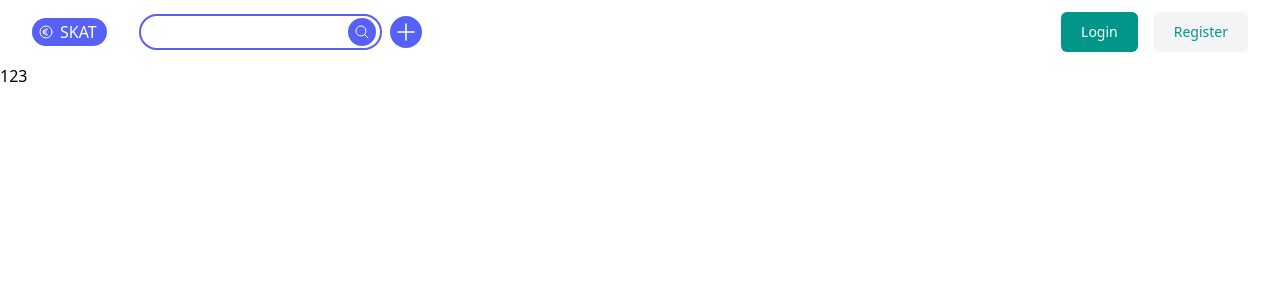
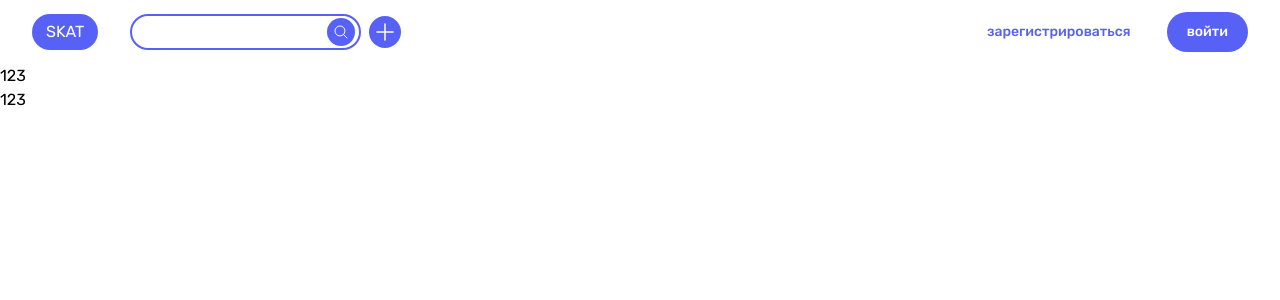
Before and after one commit to vgbhj/SKAT, a Vue app in the folder frontend/: page / in a window 1280 px wide. Shown: the top 300 px of the page. Built offline with nearby package versions, Linux system fonts and the light colour scheme.

Commit message:
Create navbar and add font like SF PRO

```diff
--- a/frontend/src/App.vue
+++ b/frontend/src/App.vue
@@ -5,5 +5,6 @@ import Header from '@/components/Header.vue';
 <template>
   <Header />
   <h1>123</h1>
+  <h1>123</h1>
 
 </template>
--- a/frontend/src/assets/main.css
+++ b/frontend/src/assets/main.css
@@ -1,8 +1,12 @@
+@import url('https://fonts.googleapis.com/css2?family=Rubik:wght@400;500;700&display=swap&subset=cyrillic');
 @import 'tailwindcss';
 
 @theme {
-  --font-family-primary: "SF Pro Rounded", ui-rounded, system-ui, sans-serif;
+  --font-family: "Rubik", ui-rounded, system-ui, sans-serif;
   --grid-template-columns-70-30: 70% 28%;
-
   --color-blue_main: #5761F6;
 }
+
+body {
+  font-family: var(--font-family);
+}
--- a/frontend/src/components/Header.vue
+++ b/frontend/src/components/Header.vue
@@ -7,7 +7,7 @@
       <span
   class="inline-flex items-center justify-center rounded-full bg-blue_main px-2.5 py-0.5 text-white dark:bg-blue_main dark:bg-blue_main"
 >
-  <svg
+  <!-- <svg
     xmlns="http://www.w3.org/2000/svg"
     fill="none"
     viewBox="0 0 24 24"
@@ -20,9 +20,9 @@
       stroke-linejoin="round"
       d="M14.25 7.756a4.5 4.5 0 100 8.488M7.5 10.5h5.25m-5.25 3h5.25M21 12a9 9 0 11-18 0 9 9 0 0118 0z"
     />
-  </svg>
+  </svg> -->
 
-  <p class="whitespace-nowrap">SKAT</p>
+  <p class="whitespace-nowrap p-1">SKAT</p>
 </span>
 
     </a>
@@ -90,17 +90,17 @@
       <div class="flex items-center gap-4">
         <div class="sm:flex sm:gap-4">
           <a
-            class="block rounded-md bg-teal-600 px-5 py-2.5 text-sm font-medium text-white transition hover:bg-teal-700 dark:hover:bg-teal-500"
+            class="block rounded-md px-5 py-2.5 text-sm font-medium transition text-blue_main"
             href="#"
           >
-            Login
+            зарегистрироваться
           </a>
 
           <a
-            class="hidden rounded-md bg-gray-100 px-5 py-2.5 text-sm font-medium text-teal-600 transition hover:text-teal-600/75 sm:block dark:bg-gray-800 dark:text-white dark:hover:text-white/75"
+            class="rounded-full bg-blue_main px-5 py-2.5 text-sm font-medium text-white sm:block"
             href="#"
           >
-            Register
+            войти
           </a>
         </div>
       </div>
```
